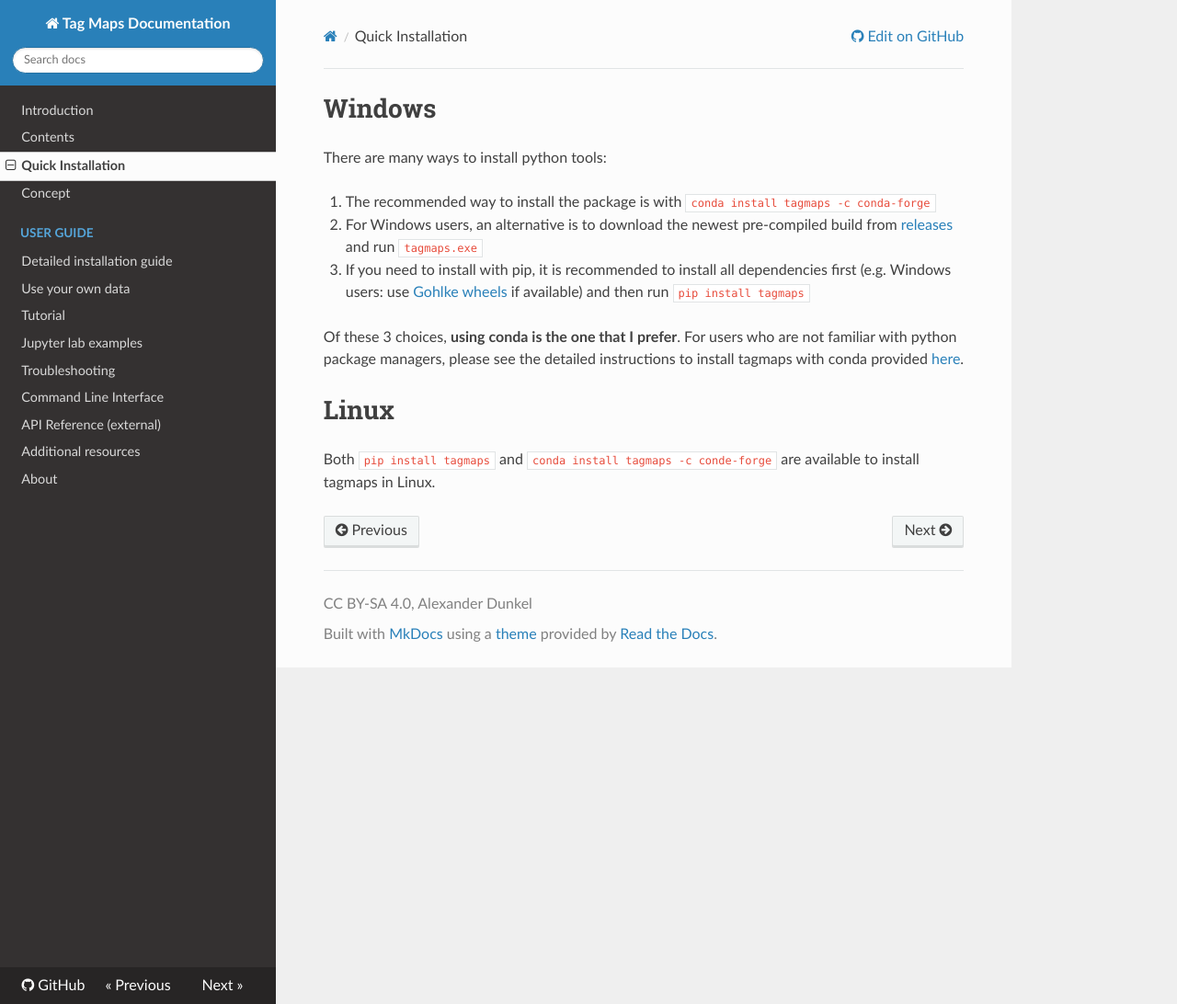
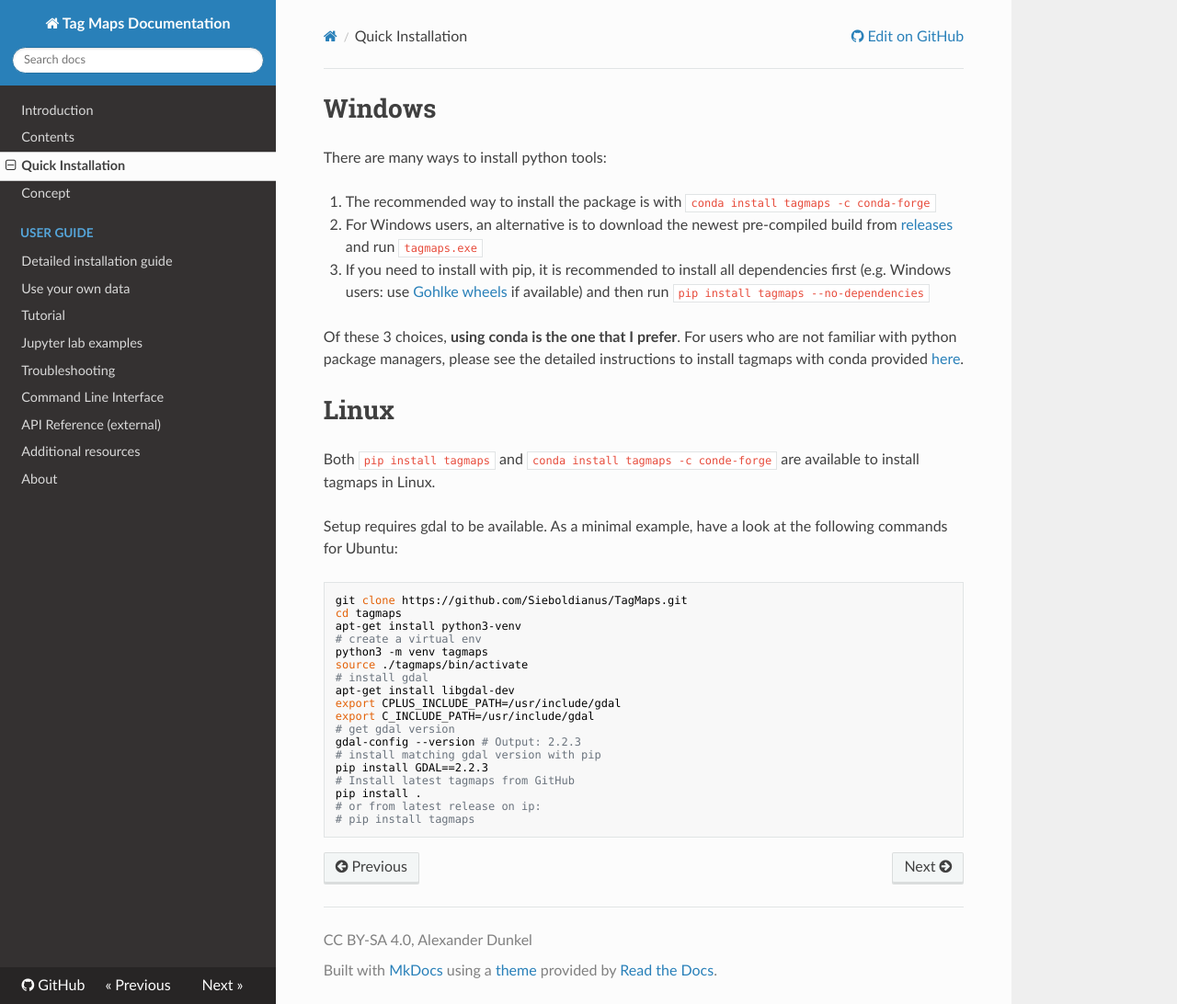
Before and after one commit to Sieboldianus/TagMaps, an MkDocs documentation site: the page built from docs/quick-guide.md, in a window 1280 px wide and 1092 px high. Shown: the whole window at 92% size. Built offline with MkDocs 1.6.1, drawn with Linux system fonts in a browser that asks for light colours; nearby versions of some CDN libraries.

Commit message:
docs: update Linux install instructions

````diff
--- a/docs/quick-guide.md
+++ b/docs/quick-guide.md
@@ -4,10 +4,33 @@ There are many ways to install python tools:
 
 1. The recommended way to install the package is with `conda install tagmaps -c conda-forge`
 2. For Windows users, an alternative is to download the newest pre-compiled build from [releases](../../releases) and run `tagmaps.exe`
-3. If you need to install with pip, it is recommended to install all dependencies first (e.g. Windows users: use [Gohlke wheels](<https://www.lfd.uci.edu/~gohlke/pythonlibs/>) if available) and then run `pip install tagmaps`
+3. If you need to install with pip, it is recommended to install all dependencies first (e.g. Windows users: use [Gohlke wheels](<https://www.lfd.uci.edu/~gohlke/pythonlibs/>) if available) and then run `pip install tagmaps --no-dependencies`
 
 Of these 3 choices, **using conda is the one that I prefer**. For users who are not familiar with python package managers, please see the detailed instructions to install tagmaps with conda provided [here](../user-guide/installation/).
 
 # Linux
 
 Both `pip install tagmaps` and `conda install tagmaps -c conde-forge` are available to install tagmaps in Linux.
+
+Setup requires gdal to be available. As a minimal example, have a look at the following commands for Ubuntu:
+
+```bash
+git clone https://github.com/Sieboldianus/TagMaps.git
+cd tagmaps
+apt-get install python3-venv
+# create a virtual env
+python3 -m venv tagmaps
+source ./tagmaps/bin/activate
+# install gdal
+apt-get install libgdal-dev
+export CPLUS_INCLUDE_PATH=/usr/include/gdal
+export C_INCLUDE_PATH=/usr/include/gdal
+# get gdal version
+gdal-config --version # Output: 2.2.3
+# install matching gdal version with pip
+pip install GDAL==2.2.3
+# Install latest tagmaps from GitHub
+pip install .
+# or from latest release on ip:
+# pip install tagmaps
+```
````
